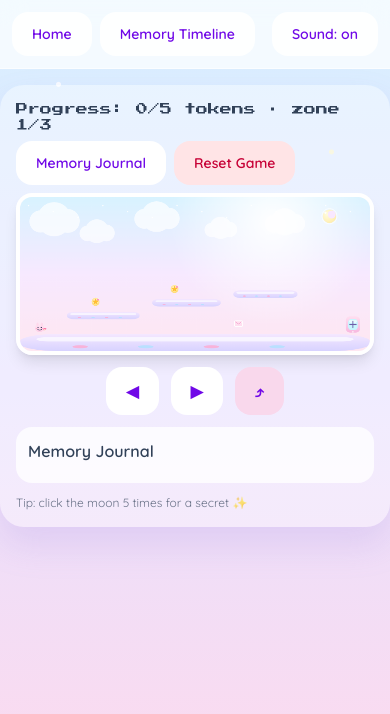
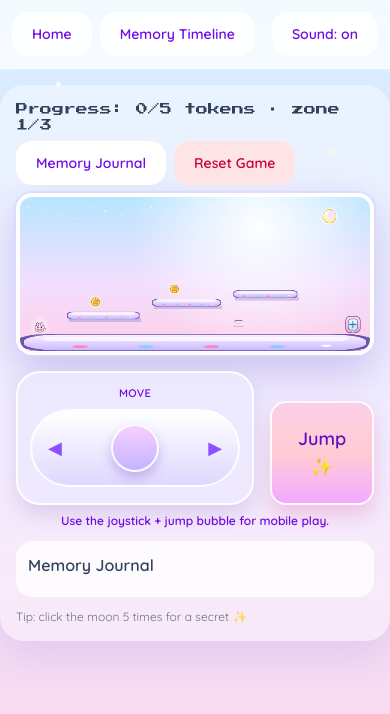
Before and after one commit to devkavin/dearbb, a Next.js app: page /play in a window 390 px wide. Shown: the top 714 px of the page. Built offline with nearby package versions, Linux system fonts and the light colour scheme.

Commit message:
Improve mobile controls and boost in-game visual clarity

```diff
--- a/app/play/page.tsx
+++ b/app/play/page.tsx
@@ -169,8 +169,9 @@ export default function PlayPage() {
           </div>
         </div>
 
-        <canvas ref={canvasRef} width={820} height={360} className="w-full rounded-2xl border-4 border-white bg-white/70 shadow-lg" />
+        <canvas ref={canvasRef} width={820} height={360} className="w-full rounded-2xl border-4 border-white bg-white/80 shadow-[0_16px_40px_rgba(120,90,200,0.3)] ring-2 ring-violet-200/70" />
         <OnScreenControls onLeft={(d) => { keys.current.left = d; }} onRight={(d) => { keys.current.right = d; }} onJump={() => { keys.current.jump = true; }} />
+        <p className="mt-2 text-center text-xs font-semibold text-violet-700 md:hidden">Use the joystick + jump bubble for mobile play.</p>
 
         {flash && <p className="mt-3 inline-block rounded-xl bg-white px-3 py-2 text-sm sparkle">{flash}</p>}
 
--- a/components/OnScreenControls.tsx
+++ b/components/OnScreenControls.tsx
@@ -1,19 +1,76 @@
 'use client';
 
-export default function OnScreenControls({ onLeft, onRight, onJump }: { onLeft: (down: boolean) => void; onRight: (down: boolean) => void; onJump: () => void }) {
-  const bind = (handler: (down: boolean) => void) => ({
-    onTouchStart: () => handler(true),
-    onTouchEnd: () => handler(false),
-    onMouseDown: () => handler(true),
-    onMouseUp: () => handler(false),
-    onMouseLeave: () => handler(false)
-  });
+import { useMemo, useRef, useState } from 'react';
+
+type Props = {
+  onLeft: (down: boolean) => void;
+  onRight: (down: boolean) => void;
+  onJump: () => void;
+};
+
+const DEAD_ZONE = 14;
+const MAX_DRAG = 34;
+
+export default function OnScreenControls({ onLeft, onRight, onJump }: Props) {
+  const pointerIdRef = useRef<number | null>(null);
+  const [knob, setKnob] = useState(0);
+
+  const setDirection = (dx: number) => {
+    const clamped = Math.max(-MAX_DRAG, Math.min(MAX_DRAG, dx));
+    setKnob(clamped);
+    onLeft(clamped < -DEAD_ZONE);
+    onRight(clamped > DEAD_ZONE);
+  };
+
+  const resetStick = () => {
+    pointerIdRef.current = null;
+    setKnob(0);
+    onLeft(false);
+    onRight(false);
+  };
+
+  const knobStyle = useMemo(() => ({ transform: `translateX(${knob}px)` }), [knob]);
 
   return (
-    <div className="mt-3 flex items-center justify-center gap-3 md:hidden">
-      <button className="btn-cute rounded-full bg-white px-5 py-4 text-violet-700" {...bind(onLeft)}>◀</button>
-      <button className="btn-cute rounded-full bg-white px-5 py-4 text-violet-700" {...bind(onRight)}>▶</button>
-      <button className="btn-cute rounded-full bg-candy px-5 py-4 text-violet-700" onTouchStart={onJump} onMouseDown={onJump}>⤴</button>
+    <div className="mt-4 grid grid-cols-[1fr_auto] items-end gap-4 md:hidden" aria-label="Mobile game controls">
+      <div className="rounded-3xl border-2 border-white/85 bg-violet-100/85 p-3 shadow-[0_10px_20px_rgba(122,93,191,0.2)]">
+        <p className="mb-2 text-center text-[11px] font-semibold uppercase tracking-wide text-violet-700">Move</p>
+        <button
+          type="button"
+          className="relative h-[78px] w-full touch-none rounded-full border-2 border-white/90 bg-gradient-to-b from-white to-violet-200/90"
+          onPointerDown={(event) => {
+            pointerIdRef.current = event.pointerId;
+            event.currentTarget.setPointerCapture(event.pointerId);
+            const rect = event.currentTarget.getBoundingClientRect();
+            setDirection(event.clientX - (rect.left + rect.width / 2));
+          }}
+          onPointerMove={(event) => {
+            if (pointerIdRef.current !== event.pointerId) return;
+            const rect = event.currentTarget.getBoundingClientRect();
+            setDirection(event.clientX - (rect.left + rect.width / 2));
+          }}
+          onPointerUp={resetStick}
+          onPointerCancel={resetStick}
+        >
+          <span className="pointer-events-none absolute left-4 top-1/2 -translate-y-1/2 text-lg text-violet-500">◀</span>
+          <span className="pointer-events-none absolute right-4 top-1/2 -translate-y-1/2 text-lg text-violet-500">▶</span>
+          <span
+            className="pointer-events-none absolute left-1/2 top-1/2 h-12 w-12 -translate-y-1/2 -translate-x-1/2 rounded-full border-2 border-white/90 bg-gradient-to-b from-fuchsia-200 to-violet-300 shadow-[0_6px_12px_rgba(122,93,191,0.35)]"
+            style={knobStyle}
+          />
+        </button>
+      </div>
+
+      <button
+        type="button"
+        className="btn-cute h-[104px] w-[104px] rounded-full border-2 border-white/90 bg-gradient-to-b from-pink-200 via-rose-200 to-fuchsia-300 text-lg font-bold text-violet-800 shadow-[0_10px_20px_rgba(220,100,173,0.3)]"
+        onPointerDown={(event) => {
+          event.preventDefault();
+          onJump();
+        }}
+      >
+        Jump ✨
+      </button>
     </div>
   );
 }
--- a/lib/game/renderer.ts
+++ b/lib/game/renderer.ts
@@ -2,47 +2,55 @@ import { Level, Player } from './entities';
 
 export function render(ctx: CanvasRenderingContext2D, level: Level, player: Player, assets: Record<string, HTMLImageElement>, width: number, height: number) {
   ctx.clearRect(0, 0, width, height);
+
   const bg = ctx.createLinearGradient(0, 0, 0, height);
-  bg.addColorStop(0, '#d8f3ff');
-  bg.addColorStop(0.5, '#f7e9ff');
-  bg.addColorStop(1, '#ffe7f1');
+  bg.addColorStop(0, '#b8e5ff');
+  bg.addColorStop(0.55, '#f2dfff');
+  bg.addColorStop(1, '#ffcfe8');
   ctx.fillStyle = bg;
   ctx.fillRect(0, 0, width, height);
 
-  const haze = ctx.createRadialGradient(width * 0.72, 60, 10, width * 0.72, 60, 240);
+  const haze = ctx.createRadialGradient(width * 0.68, 70, 8, width * 0.68, 70, 300);
   haze.addColorStop(0, 'rgba(255,255,255,0.95)');
   haze.addColorStop(1, 'rgba(255,255,255,0)');
   ctx.fillStyle = haze;
   ctx.fillRect(0, 0, width, height);
 
-  ctx.fillStyle = 'rgba(255,255,255,0.7)';
-  [
-    [80, 52, 40],
-    [180, 80, 28],
-    [320, 46, 36],
-    [470, 72, 26],
-    [620, 58, 32]
-  ].forEach(([x, y, r]) => {
+  for (let i = 0; i < 24; i += 1) {
+    const x = 20 + i * 36;
+    const y = 24 + (i % 4) * 9;
+    ctx.fillStyle = i % 5 === 0 ? 'rgba(255,246,182,0.9)' : 'rgba(255,255,255,0.9)';
     ctx.beginPath();
-    ctx.arc(x, y, r, 0, Math.PI * 2);
-    ctx.arc(x + r * 0.8, y + 4, r * 0.7, 0, Math.PI * 2);
-    ctx.arc(x - r * 0.8, y + 5, r * 0.65, 0, Math.PI * 2);
-    ctx.fill();
-  });
-
-  ctx.fillStyle = 'rgba(255,255,255,0.85)';
-  for (let i = 0; i < 14; i += 1) {
-    const x = 20 + i * 58;
-    const y = 20 + (i % 3) * 14;
-    ctx.beginPath();
-    ctx.arc(x, y, 1.8, 0, Math.PI * 2);
+    ctx.arc(x, y, i % 5 === 0 ? 2.2 : 1.3, 0, Math.PI * 2);
     ctx.fill();
   }
+
+  ctx.globalAlpha = 0.28;
+  ctx.fillStyle = '#6f5da8';
+  level.platforms.forEach((p) => {
+    ctx.fillRect(p.x + 4, p.y + p.h - 2, p.w, 8);
+  });
+  ctx.globalAlpha = 1;
 
   ctx.drawImage(assets.moon, level.moon.x, level.moon.y, level.moon.w, level.moon.h);
   level.platforms.forEach((p) => ctx.drawImage(assets.platform, p.x, p.y, p.w, p.h));
   level.props.forEach((p) => ctx.drawImage(assets.prop, p.x, p.y, p.w, p.h));
-  level.tokens.filter((t) => !t.collected).forEach((t) => ctx.drawImage(assets.token, t.x, t.y, t.w, t.h));
+
+  level.tokens.filter((t) => !t.collected).forEach((t) => {
+    const glow = ctx.createRadialGradient(t.x + t.w / 2, t.y + t.h / 2, 2, t.x + t.w / 2, t.y + t.h / 2, 20);
+    glow.addColorStop(0, 'rgba(255,241,177,0.88)');
+    glow.addColorStop(1, 'rgba(255,241,177,0)');
+    ctx.fillStyle = glow;
+    ctx.fillRect(t.x - 10, t.y - 10, t.w + 20, t.h + 20);
+    ctx.drawImage(assets.token, t.x, t.y, t.w, t.h);
+  });
+
   ctx.drawImage(assets.portal, level.portal.x, level.portal.y, level.portal.w, level.portal.h);
+
+  const playerGlow = ctx.createRadialGradient(player.x + player.w / 2, player.y + player.h / 2, 4, player.x + player.w / 2, player.y + player.h / 2, 26);
+  playerGlow.addColorStop(0, 'rgba(255,255,255,0.65)');
+  playerGlow.addColorStop(1, 'rgba(255,255,255,0)');
+  ctx.fillStyle = playerGlow;
+  ctx.fillRect(player.x - 12, player.y - 12, player.w + 24, player.h + 24);
   ctx.drawImage(assets.player, player.x, player.y, player.w, player.h);
 }
```
Also changed, not shown: lib/game/svgAssets.ts (+6 -6 lines).
